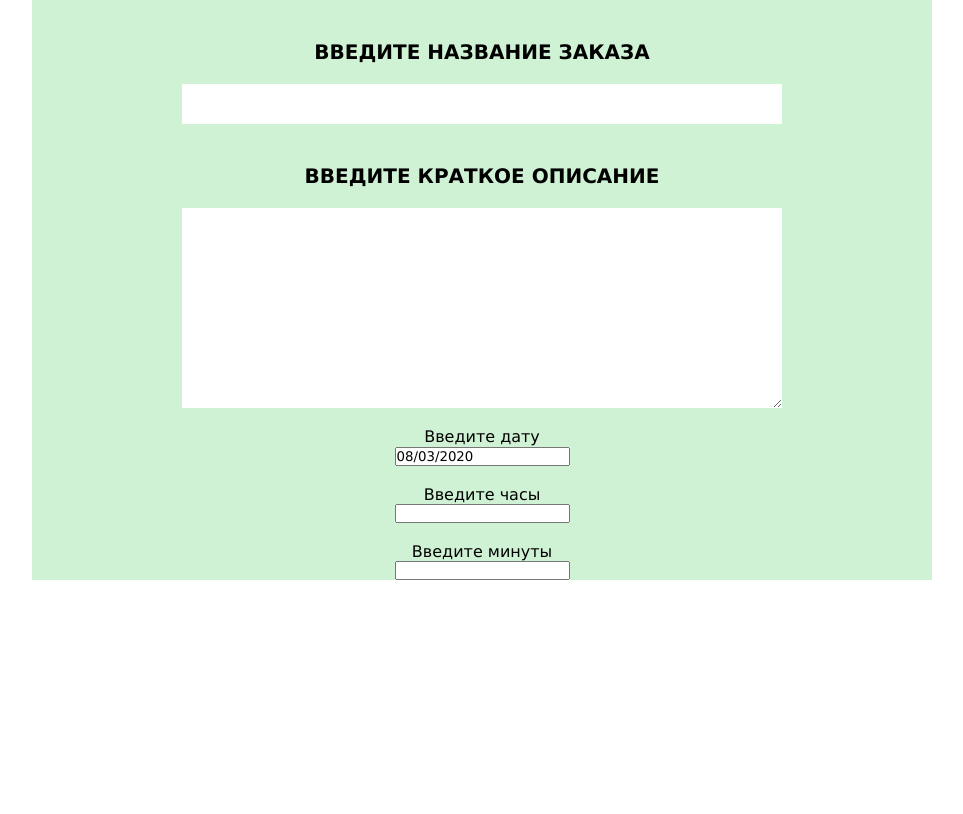
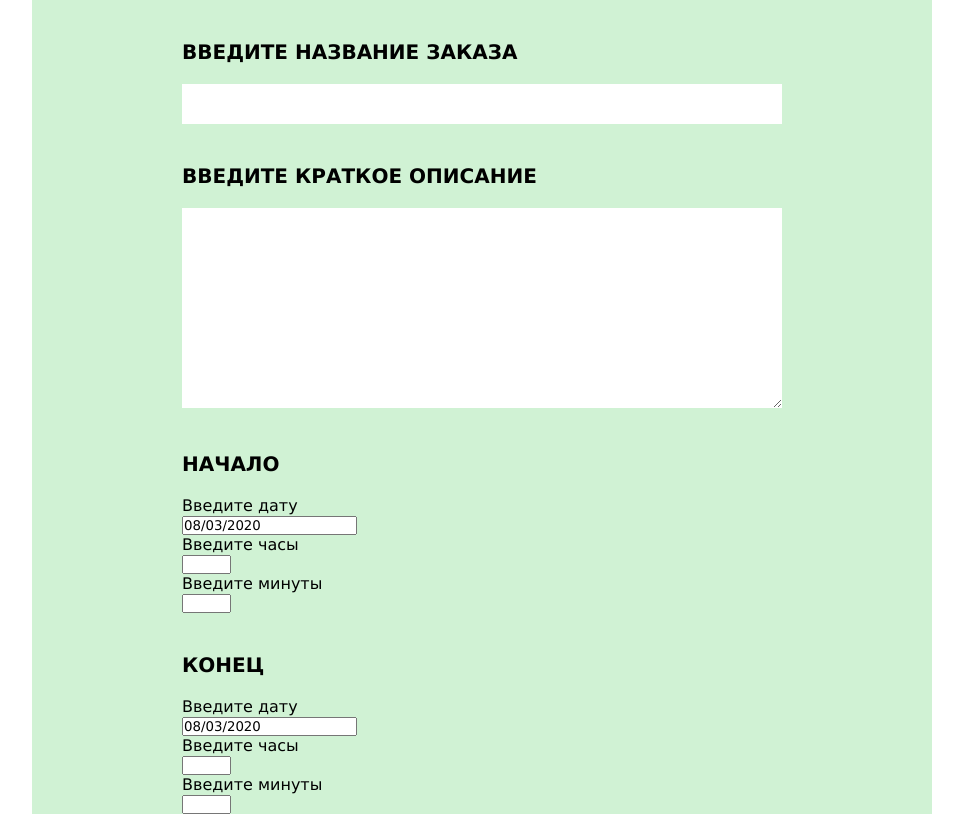
Before and after one commit to stepyarik395/Power-start, a React (Create React App) app: page / in a window 1280 px wide. Shown: the whole page, without its empty margins (158-1121 px from the left). Built offline with nearby package versions, Linux system fonts and the light colour scheme.

Commit message:
composite_code

```diff
--- a/src/Order.js
+++ b/src/Order.js
@@ -10,52 +10,102 @@ export class Order extends React.Component {
     super(props);
     this.state = {
       startDate: new Date(),
-      minutes: '',
-      hours: ''
+      endDate: new Date(),
+      startMinutes: '',
+      startHours: '',
+      endMinutes: '',
+      endHours: ''
+
     };
 
     this.onChangeMin = this.onChangeMin.bind(this);
     this.onChangeHours = this.onChangeHours.bind(this);
   }
 
-  handleChange = date => {
+  handleChangeStart = (date) => {
     this.setState({
       startDate: date,
     });
   };
+  handleChangeEnd = (date) => {
+    this.setState({
+      endDate: date,
+    });
+  };
   onChangeMin = (event) => {
     this.setState({
-      minutes: event.target.value
+      startMinutes: event.target.value,
+      endMinutes: event.target.value
     });
   };
   onChangeHours = (event) => {
     this.setState({
-      hours: event.target.value
+      startHours: event.target.value,
+      endHours: event.target.value
     });
   }
   render() {
     return (
       <WrapperOrder>
         <WidthWrapperOrder>
-          <Titleorder>Введите название заказа</Titleorder>
-          <InputNameOrder type="text" />
-          <Titleorder>Введите краткое описание</Titleorder>
-          <Message type="text" />
-          <br></br>
-          <span>Введите дату</span>
-          <DatePicker selected={this.state.startDate} onChange={this.handleChange} />
-          <br></br>
-          <span>Введите часы</span>
-          <input type="text" name="hours" value={this.state.hours} onChange={this.onChangeHours}></input>
-          <br></br>
-          <span>Введите минуты</span>
-          <input type="text" name="minutes" value={this.state.minutes} onChange={this.onChangeMin}></input>
+          <form>
+            <Titleorder>Введите название заказа</Titleorder>
+            <InputNameOrder type="text" />
+            <Titleorder>Введите краткое описание</Titleorder>
+            <Message type="text" />
+            <Titleorder>Начало</Titleorder>
+            <TextLine>Введите дату</TextLine>
+            <DatePicker selected={this.state.startDate} onChange={this.handleChangeStart} />
+            <TextLine>Введите часы</TextLine>
+            <input
+              type="number"
+              min="1"
+              max="24"
+              name="hours"
+              value={this.state.hours}
+              onChange={this.onChangeHours} />
+            <TextLine>Введите минуты</TextLine>
+            <input
+              type="number"
+              min="0"
+              max="60"
+              name="minutes"
+              value={this.state.minutes}
+              onChange={this.onChangeMin} />
+            <Titleorder>Конец</Titleorder>
+            <TextLine>Введите дату</TextLine>
+            <DatePicker selected={this.state.endDate} onChange={this.handleChangeEnd} />
+            <TextLine>Введите часы</TextLine>
+            <input
+              type="number"
+              min="1"
+              max="24"
+              name="hours"
+              value={this.state.hours}
+              onChange={this.onChangeHours}>
+            </input>
+            <br></br>
+            <TextLine>Введите минуты</TextLine>
+            <input
+              type="number"
+              min="0"
+              max="60"
+              name="minutes"
+              value={this.state.minutes}
+              onChange={this.onChangeMin}>
+            </input>
+          </form>
         </WidthWrapperOrder>
       </WrapperOrder>
     );
   }
 }
 export default Order;
+
+const TextLine = styled.span`
+display:block;
+width:150px;
+`;
 
 const InputNameOrder = styled.input`
 box-sizing:border-box;
@@ -66,17 +116,6 @@ border:none;
 &:focus{
   outline:none;
 }
-`;
-
-const Inputhours = styled.input`
-
-`;
-
-const Inputminutes = styled.input`
-
-`;
-const Inputdate = styled.input`
-
 `;
 const Titleorder = styled.h2`
   padding-top:40px;
--- a/src/index.css
+++ b/src/index.css
@@ -1,3 +1,8 @@
 * {
   font-family: 'Lucida Sans', 'Lucida Sans Regular', 'Lucida Grande', 'Lucida Sans Unicode', Geneva, Verdana, sans-serif;
 }
+input::-webkit-outer-spin-button, input::-webkit-inner-spin-button {
+  margin: 0;
+
+  -webkit-appearance: none;
+}
```
